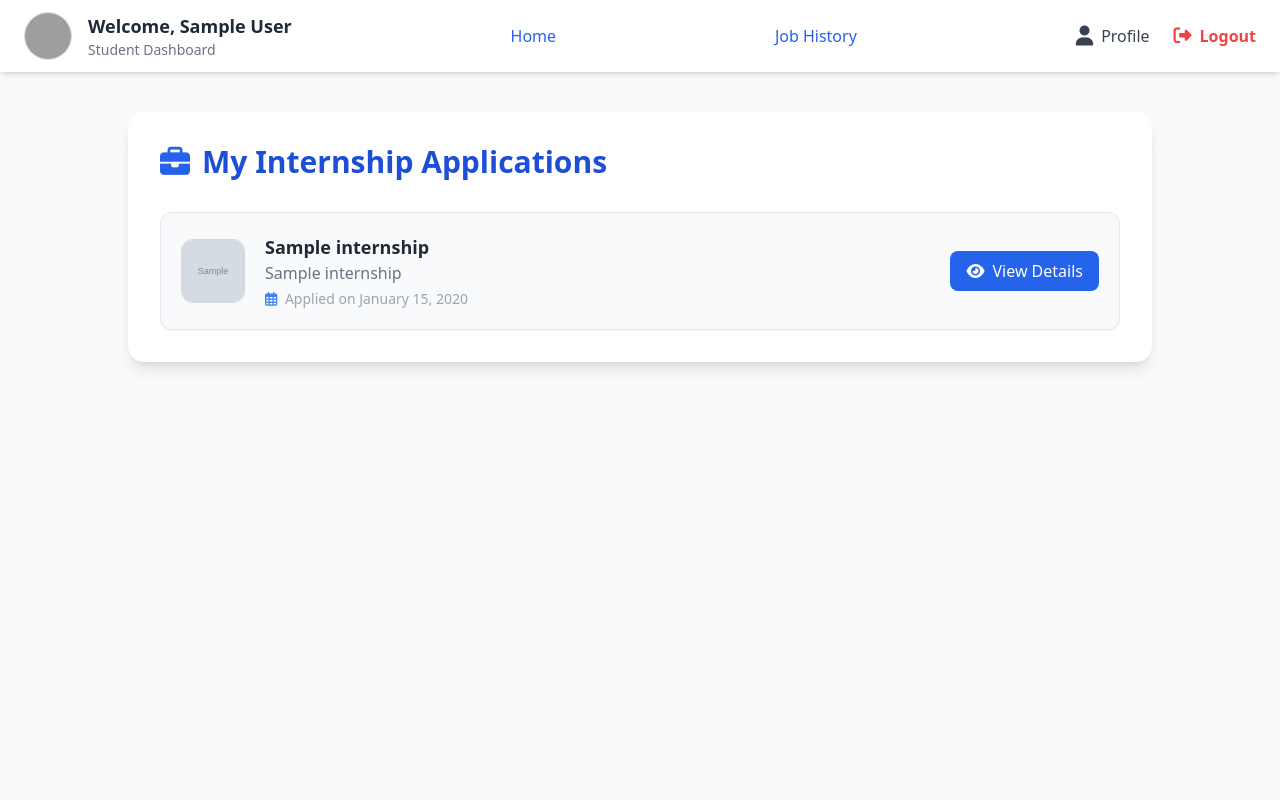
After one commit to ChithMa/NextStep_Porject, a PHP site: page /views/job_history.php in a window 1280 px wide. The commit adds this page. Run offline with PHP 8.4, Linux system fonts and the light colour scheme; the visitor is signed in with stand-in values (Sample User, id 1); tables that the repository leaves empty or names only in its code hold one stand-in row (values such as "Sample post"); grey boxes marked "Sample" are stand-in pictures; some libraries are stand-ins or nearby versions; grey boxes are pictures that could not be loaded.

Commit message:
Add Job History and Job Exipiry for Students

```diff
--- a/includes/header.php
+++ b/includes/header.php
@@ -9,7 +9,7 @@ $student = $stmt->fetch(PDO::FETCH_ASSOC);
 <div class="bg-white shadow-md px-6 py-3 flex justify-between items-center sticky top-0 z-50">
   <!-- Left Section: Profile + Welcome -->
   <div class="flex items-center gap-4">
-    <img src="../<?= htmlspecialchars($student['profile_picture']) ?>"
+    <img src="../<?= htmlspecialchars($_SESSION['profile_picture']) ?>"
          onerror="this.src='../uploads/profile/default.png'"
          class="w-12 h-12 rounded-full border border-gray-300 object-cover"
          alt="Profile">
@@ -20,6 +20,8 @@ $student = $stmt->fetch(PDO::FETCH_ASSOC);
       <p class="text-sm text-gray-500">Student Dashboard</p>
     </div>
   </div>
+  <a href="student_dashboard.php" class="text-blue-600 hover:underline">Home</a>
+  <a href="job_history.php" class="text-blue-600 hover:underline">Job History</a>
   <!-- Right Section -->
   <div class="flex items-center gap-6">
     <!-- Profile Icon -->
--- /dev/null
+++ b/views/job_history.php
@@ -0,0 +1,103 @@
+<?php
+session_start();
+require_once '../config/db.php';
+require_once '../includes/header.php';
+
+if (!isset($_SESSION['user_id']) || $_SESSION['role'] !== 'student') {
+    header("Location: ../login.php");
+    exit;
+}
+
+$student_id = $_SESSION['user_id'] ?? null;
+if (!$student_id) {
+    $_SESSION['error'] = "Student information not found.";
+    header("Location: student_dashboard.php");
+    exit;
+}
+
+// Fetch all applied internships (including expired)
+$stmt = $pdo->prepare("
+    SELECT a.applied_at, i.id AS internship_id, i.title, i.company_name, i.company_logo
+    FROM applications a
+    JOIN internships i ON a.internship_id = i.id
+    WHERE a.student_id = ?
+    ORDER BY a.applied_at DESC
+");
+$stmt->execute([$student_id]);
+$applications = $stmt->fetchAll(PDO::FETCH_ASSOC);
+?>
+<!DOCTYPE html>
+<html lang="en">
+<head>
+  <meta charset="UTF-8">
+  <title>Your Job History</title>
+  <link rel="stylesheet" href="https://cdnjs.cloudflare.com/ajax/libs/font-awesome/6.6.0/css/all.min.css">
+  <script src="https://cdn.tailwindcss.com"></script>
+</head>
+
+<body class="bg-gray-50 min-h-screen">
+  <div class="max-w-5xl mx-auto mt-10 bg-white shadow-lg rounded-2xl p-8">
+    <h2 class="text-3xl font-bold text-blue-700 mb-8 flex items-center gap-3">
+      <i class="fa-solid fa-briefcase text-blue-600"></i>
+      My Internship Applications
+    </h2>
+
+    <!-- Session Messages -->
+    <?php if (isset($_SESSION['success'])): ?>
+      <div class="bg-green-100 text-green-800 px-4 py-2 rounded mb-4 border border-green-300">
+        <?= htmlspecialchars($_SESSION['success']) ?>
+      </div>
+      <?php unset($_SESSION['success']); ?>
+    <?php endif; ?>
+
+    <?php if (isset($_SESSION['error'])): ?>
+      <div class="bg-red-100 text-red-800 px-4 py-2 rounded mb-4 border border-red-300">
+        <?= htmlspecialchars($_SESSION['error']) ?>
+      </div>
+      <?php unset($_SESSION['error']); ?>
+    <?php endif; ?>
+
+    <!-- Application List -->
+    <?php if (count($applications) > 0): ?>
+      <div class="space-y-4">
+        <?php foreach ($applications as $app): ?>
+          <div class="bg-gray-50 hover:bg-gray-100 border border-gray-200 p-5 rounded-xl shadow-sm hover:shadow-md transition-all duration-200 flex items-center justify-between">
+            <div class="flex items-center gap-5">
+              <div class="w-16 h-16 flex-shrink-0">
+                <img src="../<?= htmlspecialchars($app['company_logo']) ?>"
+                     onerror="this.src='../uploads/logo/default_logo.png'"
+                     class="w-16 h-16 object-cover rounded-xl border border-gray-300 bg-white"
+                     alt="Logo">
+              </div>
+
+              <div>
+                <h3 class="text-lg font-semibold text-gray-800"><?= htmlspecialchars($app['title']) ?></h3>
+                <p class="text-gray-500"><?= htmlspecialchars($app['company_name']) ?></p>
+                <p class="text-sm text-gray-400 mt-1">
+                  <i class="fa-regular fa-calendar-days mr-1 text-blue-500"></i>
+                  Applied on <?= date('F j, Y', strtotime($app['applied_at'])) ?>
+                </p>
+              </div>
+            </div>
+
+            <a href="internship_details.php?id=<?= $app['internship_id'] ?>"
+               class="flex items-center gap-2 bg-blue-600 text-white px-4 py-2 rounded-lg hover:bg-blue-700 transition">
+              <i class="fa-solid fa-eye"></i>
+              View Details
+            </a>
+          </div>
+        <?php endforeach; ?>
+      </div>
+    <?php else: ?>
+      <div class="text-center py-12">
+        <i class="fa-regular fa-folder-open text-gray-400 text-6xl mb-4"></i>
+        <p class="text-gray-500 text-lg">You haven’t applied for any internships yet.</p>
+        <a href="student_dashboard.php"
+           class="mt-4 inline-block bg-blue-600 hover:bg-blue-700 text-white px-5 py-2 rounded-lg font-medium transition">
+          Browse Internships
+        </a>
+      </div>
+    <?php endif; ?>
+  </div>
+</body>
+</html>
```
Also changed, not shown: views/internship_details.php (+22 -3 lines), views/student_dashboard.php (+8 -6 lines).
